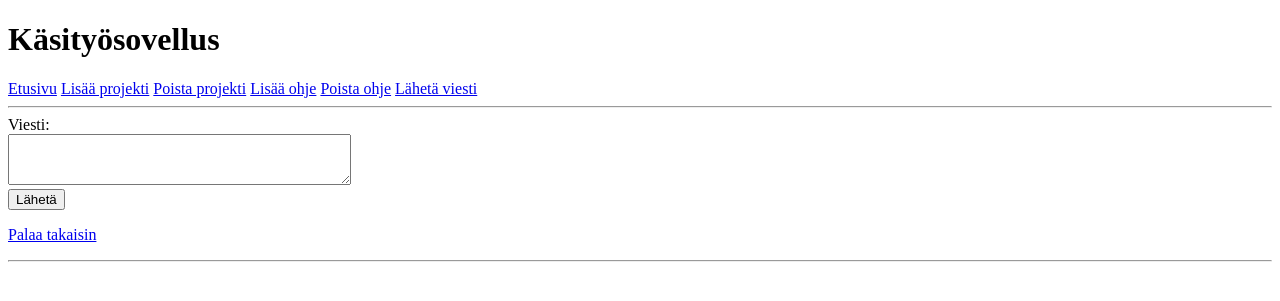
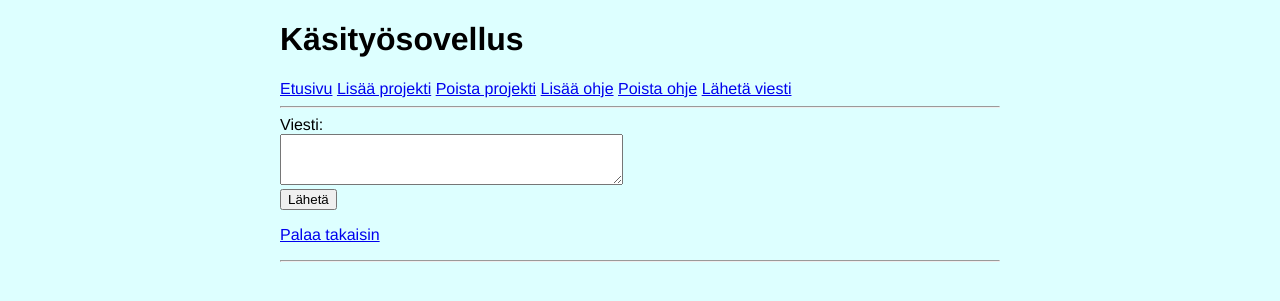
Before and after one commit to annica-henriette/Kasityosovellus, a Flask app: page /new in a window 1280 px wide. Shown: the top 301 px of the page. Run offline with Flask 3, Linux system fonts and the light colour scheme.

Commit message:
layout changes

```diff
--- /dev/null
+++ b/static/main.css
@@ -0,0 +1,16 @@
+body {
+    margin: auto;
+    max-width: 45em;
+    font-family: 'Helvetica', 'Arial', sans-serif;
+    background-color: #ddffff;
+}
+
+table {
+    width: 80%;
+}
+
+td, th {
+    border-style: solid;
+    border-color: black;
+    border-width: 1px;
+}
--- a/templates/layout.html
+++ b/templates/layout.html
@@ -1,4 +1,8 @@
 <!doctype html>
+
+<link rel="stylesheet" href="/static/main.css">
+<meta name="viewport" content="width=device-width, initial-scale=1">
+
 <title>Käsityösovellus{% block title %}{% endblock %}</title>
 <h1>Käsityösovellus</h1>
 <a href="/">Etusivu</a>
```
